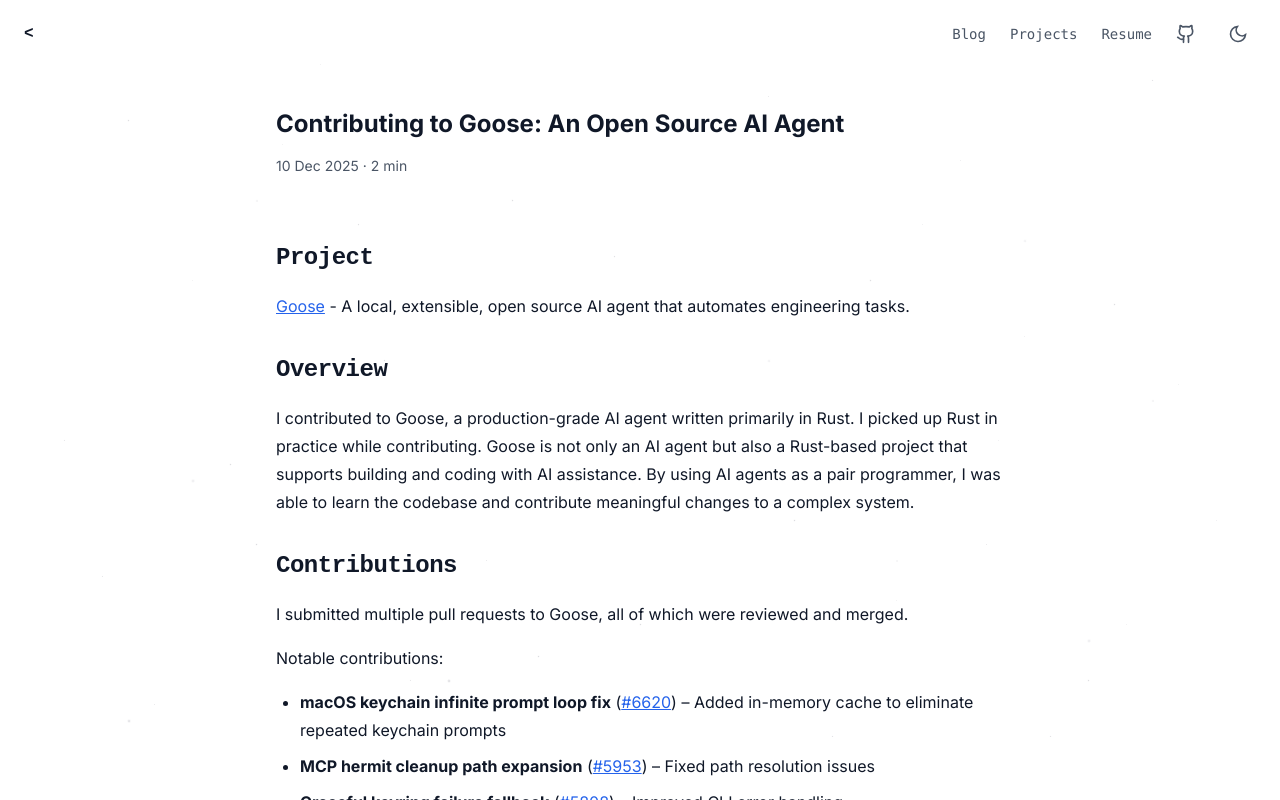
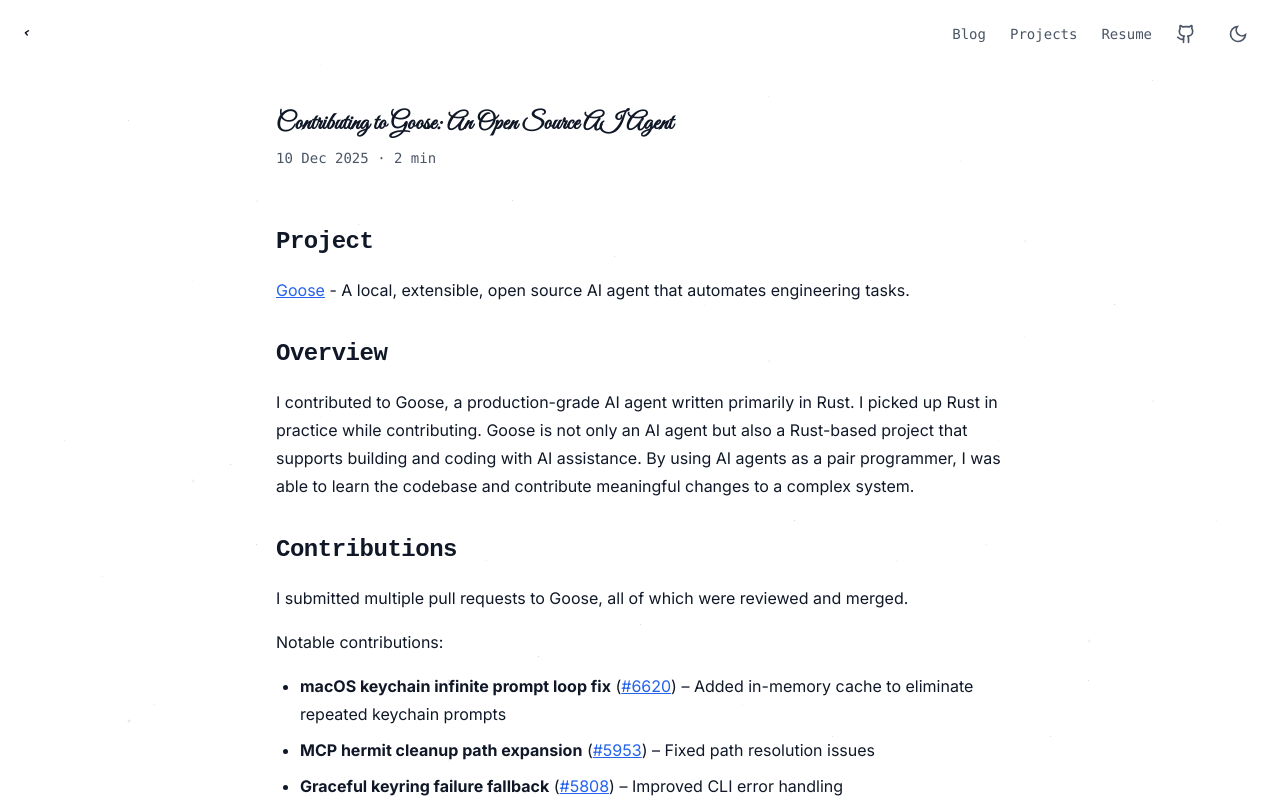
Before and after one commit to sheikhlimon/limon-portfolio, a Next.js app: page /posts/2025-12-10-goose in a window 1280 px wide. Shown: the top 800 px of the page. Built offline with nearby package versions, Linux system fonts and the light colour scheme.

Commit message:
add: cursive font for logo and name, fix title/text spacing

```diff
--- a/app/components/Hero.tsx
+++ b/app/components/Hero.tsx
@@ -13,9 +13,10 @@
     setTimeout(() => setCopied(false), 2000)
   }
   return (
-    <section id="about" className="space-y-6 pt-8">
+    <section id="about" className="space-y-8 pt-8">
       <motion.h1
-        className="text-4xl font-bold tracking-tight text-gray-900 dark:text-white"
+        className="text-5xl font-bold text-gray-900 dark:text-white"
+        style={{ fontFamily: 'var(--font-cursive), cursive' }}
         initial={{ opacity: 0, y: -20 }}
         animate={{ opacity: 1, y: 0 }}
         transition={{ duration: 0.7, ease: [0.22, 1, 0.36, 1] as const }}
@@ -24,7 +25,7 @@
       </motion.h1>
 
       <motion.div
-        className="space-y-2"
+        className="space-y-3"
         initial={{ opacity: 0, y: 10 }}
         animate={{ opacity: 1, y: 0 }}
         transition={{ delay: 0.2, duration: 0.7, ease: [0.22, 1, 0.36, 1] as const }}
--- a/app/layout.tsx
+++ b/app/layout.tsx
@@ -1,5 +1,5 @@
 import type { Metadata } from 'next'
-import { Inter } from 'next/font/google'
+import { Inter, Great_Vibes } from 'next/font/google'
 import './globals.css'
 import { ThemeProvider } from 'next-themes'
 import NextTopLoader from 'nextjs-toploader'
@@ -12,6 +12,13 @@
   subsets: ['latin'],
   display: 'swap',
   variable: '--font-inter',
+})
+
+const greatVibes = Great_Vibes({
+  weight: '400',
+  subsets: ['latin'],
+  display: 'swap',
+  variable: '--font-cursive',
 })
 
 export const metadata: Metadata = {
@@ -46,7 +53,7 @@
   children: React.ReactNode
 }>) {
   return (
-    <html lang="en" suppressHydrationWarning className={inter.variable}>
+    <html lang="en" suppressHydrationWarning className={`${inter.variable} ${greatVibes.variable}`}>
       <body
         suppressHydrationWarning
         className="antialiased -bg-linear-0-to-br from-slate-50 to-slate-100 dark:from-black dark:via-zinc-950 dark:to-black text-gray-900 dark:text-white transition-colors duration-300 min-h-screen flex flex-col relative overflow-x-hidden font-sans"
--- a/app/posts/[slug]/page.tsx
+++ b/app/posts/[slug]/page.tsx
@@ -69,10 +69,12 @@
 
   return (
     <div className="w-full max-w-full overflow-x-hidden">
-      <div className="space-y-8">
-        <div className="space-y-4">
-          <h1 className="text-2xl font-bold break-words">{data.title || 'Untitled'}</h1>
-          <p className="text-sm text-gray-600 dark:text-gray-400">
+      <div className="space-y-6">
+        <div className="space-y-2">
+          <h1 className="text-2xl font-bold text-gray-900 dark:text-white break-words" style={{ fontFamily: 'var(--font-cursive), cursive' }}>
+            {data.title || 'Untitled'}
+          </h1>
+          <p className="text-sm text-gray-600 dark:text-gray-400 font-mono">
             {data.date || ''} · {calculateReadingTime(content)}
           </p>
         </div>
--- a/components/LogoTypewriter.tsx
+++ b/components/LogoTypewriter.tsx
@@ -71,8 +71,8 @@
   return (
     <div className="flex items-center justify-center whitespace-nowrap">
       <span
-        className="text-base font-bold text-gray-900 dark:text-white tracking-wide"
-        style={{ fontFamily: "'JetBrains Mono', 'Fira Code', 'SF Mono', monospace" }}
+        className="text-xl font-bold text-gray-900 dark:text-white tracking-wide"
+        style={{ fontFamily: 'var(--font-cursive), cursive' }}
       >
         {displayText}
       </span>
```
